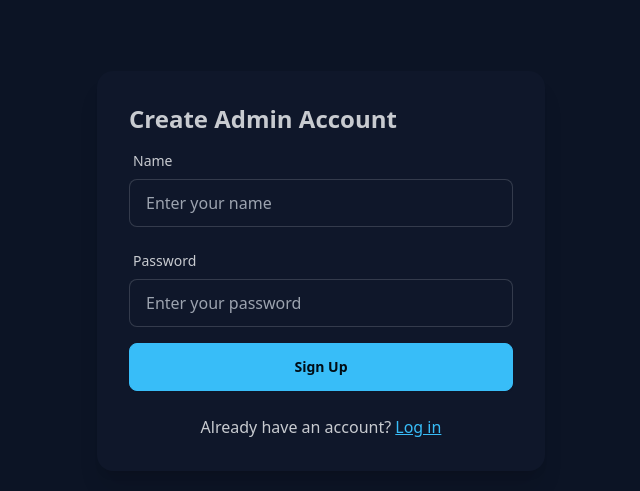
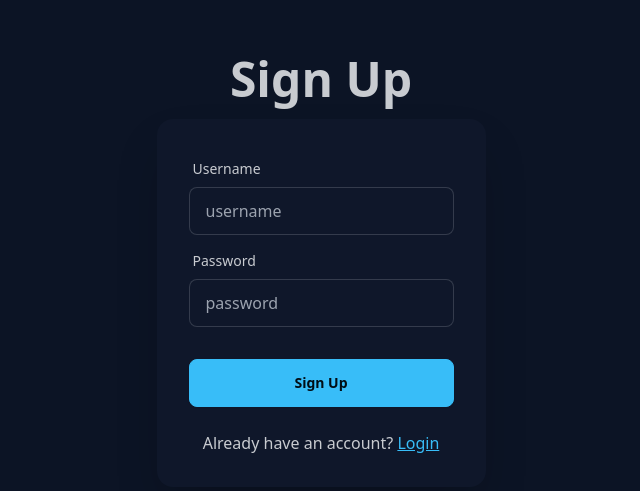
Before and after one commit to yvanol/crud_Frontend, a React (Vite) app: page /signup in a window 1280 px wide. Shown: the part 129-620 px from the top of the page, without its empty margins (319-959 px from the left). Built offline with nearby package versions, Linux system fonts and the light colour scheme.

Commit message:
Update Signup.jsx

```diff
--- a/src/components/Signup.jsx
+++ b/src/components/Signup.jsx
@@ -1,59 +1,58 @@
 import { useState } from 'react';
-import { useNavigate, Link } from 'react-router-dom';
+import { useNavigate } from 'react-router-dom';
+import axios from 'axios';
 
 function Signup() {
-  const [name, setName] = useState('');
-  const [password, setPassword] = useState('');
-  const [error, setError] = useState('');
-  const [success, setSuccess] = useState('');
+  const [formData, setFormData] = useState({
+    name: '',
+    password: '',
+  });
+  const [error, setError] = useState(null);
   const navigate = useNavigate();
 
-  const handleSignup = async (e) => {
+  const handleChange = (e) => {
+    const { name, value } = e.target;
+    setFormData((prevData) => ({
+      ...prevData,
+      [name]: value,
+    }));
+  };
+
+  const handleSubmit = async (e) => {
     e.preventDefault();
-    setError('');
-    setSuccess('');
     try {
-      console.log('Sending signup request:', { name, password });
-      const response = await fetch('http://localhost:3000/api/auth/register', {
-        method: 'POST',
-        headers: { 'Content-Type': 'application/json' },
-        body: JSON.stringify({ name, password }),
-      });
-      const data = await response.json();
-      console.log('Signup response:', { status: response.status, data });
-      if (response.ok) {
-        setSuccess('User created successfully! Redirecting to login...');
-        setName('');
-        setPassword('');
-        setTimeout(() => navigate('/login'), 1000);
-      } else {
-        setError(data.message || 'Failed to create user');
-        console.log('Signup error response:', data);
-      }
+      const apiUrl = import.meta.env.VITE_API_URL || 'http://localhost:3000';
+      const response = await axios.post(`${apiUrl}/api/auth/register`, formData);
+      console.log('Signup successful:', response.data);
+      setError(null);
+      navigate('/login');
     } catch (err) {
-      setError('An error occurred. Please try again.');
       console.error('Signup fetch error:', err);
+      setError(
+        err.response?.data?.message || 'Failed to sign up. Please try again.'
+      );
     }
   };
 
   return (
-    <div className="flex items-center justify-center min-h-screen bg-base-200">
-      <div className="card w-full max-w-md bg-base-100 shadow-xl">
-        <div className="card-body">
-          <h2 className="card-title text-2xl font-bold text-center">Create Admin Account</h2>
-          {error && <p className="text-error text-center">{error}</p>}
-          {success && <p className="text-success text-center">{success}</p>}
-          <form onSubmit={handleSignup} className="space-y-4">
+    <div className="hero min-h-screen bg-base-200">
+      <div className="hero-content flex-col">
+        <div className="text-center">
+          <h1 className="text-5xl font-bold">Sign Up</h1>
+        </div>
+        <div className="card shrink-0 w-full max-w-sm shadow-2xl bg-base-100">
+          <form className="card-body" onSubmit={handleSubmit}>
             <div className="form-control">
               <label className="label">
-                <span className="label-text">Name</span>
+                <span className="label-text">Username</span>
               </label>
               <input
                 type="text"
-                value={name}
-                onChange={(e) => setName(e.target.value)}
-                className="input input-bordered w-full"
-                placeholder="Enter your name"
+                name="name"
+                value={formData.name}
+                onChange={handleChange}
+                placeholder="username"
+                className="input input-bordered"
                 required
               />
             </div>
@@ -63,25 +62,29 @@ function Signup() {
               </label>
               <input
                 type="password"
-                value={password}
-                onChange={(e) => setPassword(e.target.value)}
-                className="input input-bordered w-full"
-                placeholder="Enter your password"
+                name="password"
+                value={formData.password}
+                onChange={handleChange}
+                placeholder="password"
+                className="input input-bordered"
                 required
               />
             </div>
+            {error && <p className="text-error text-center">{error}</p>}
             <div className="form-control mt-6">
-              <button type="submit" className="btn btn-primary w-full">
+              <button type="submit" className="btn btn-primary">
                 Sign Up
               </button>
             </div>
+            <div className="text-center mt-4">
+              <p>
+                Already have an account?{' '}
+                <a href="/login" className="link link-primary">
+                  Login
+                </a>
+              </p>
+            </div>
           </form>
-          <p className="text-center mt-4">
-            Already have an account?{' '}
-            <Link to="/login" className="link link-primary">
-              Log in
-            </Link>
-          </p>
         </div>
       </div>
     </div>
```
